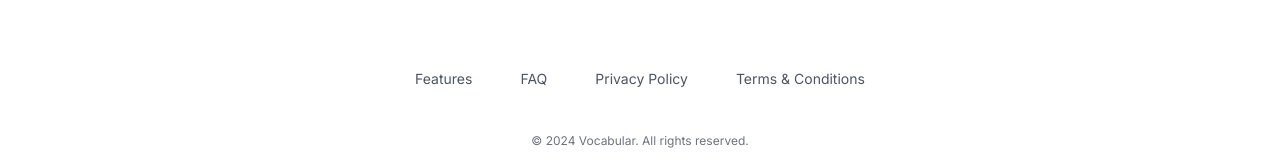
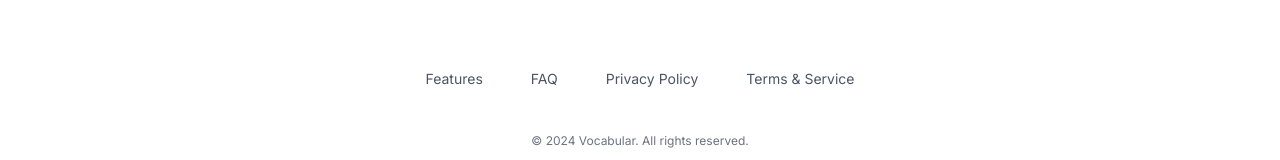
Before and after one commit to avosalmon/vocabular-landing-page, a Next.js app: page / in a window 1280 px wide. Shown: the part 4085-4245 px from the top of the page. Built offline with nearby package versions, Linux system fonts and the light colour scheme.

Commit message:
add link to terms

```diff
--- a/src/components/Footer.tsx
+++ b/src/components/Footer.tsx
@@ -6,7 +6,7 @@ const navigation = {
     // { name: "Pricing", href: "/#pricing" },
     { name: "FAQ", href: "/#faq" },
     { name: "Privacy Policy", href: "/privacy-policy" },
-    { name: "Terms & Conditions", href: "#" },
+    { name: "Terms & Service", href: "/terms" },
   ],
   social: [
     {
```
